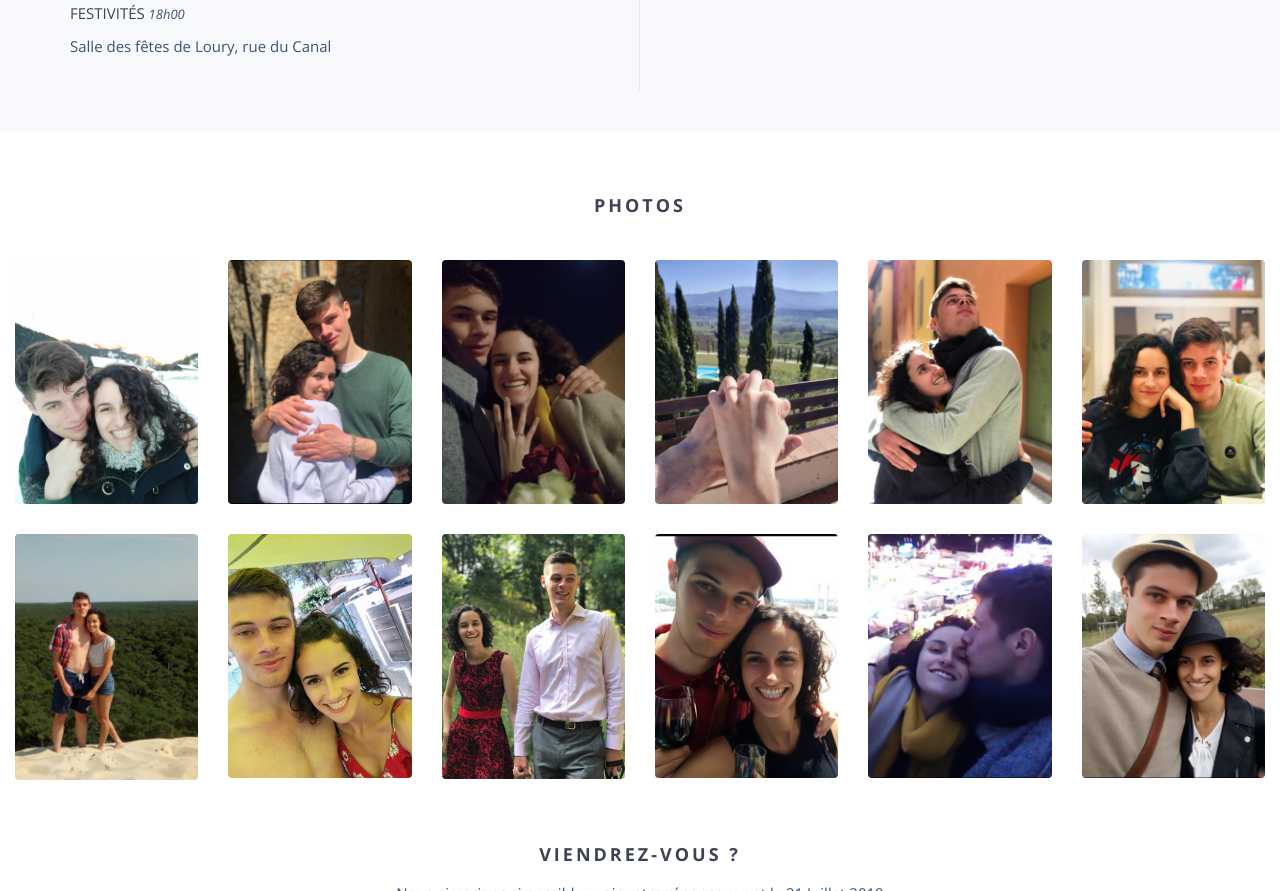
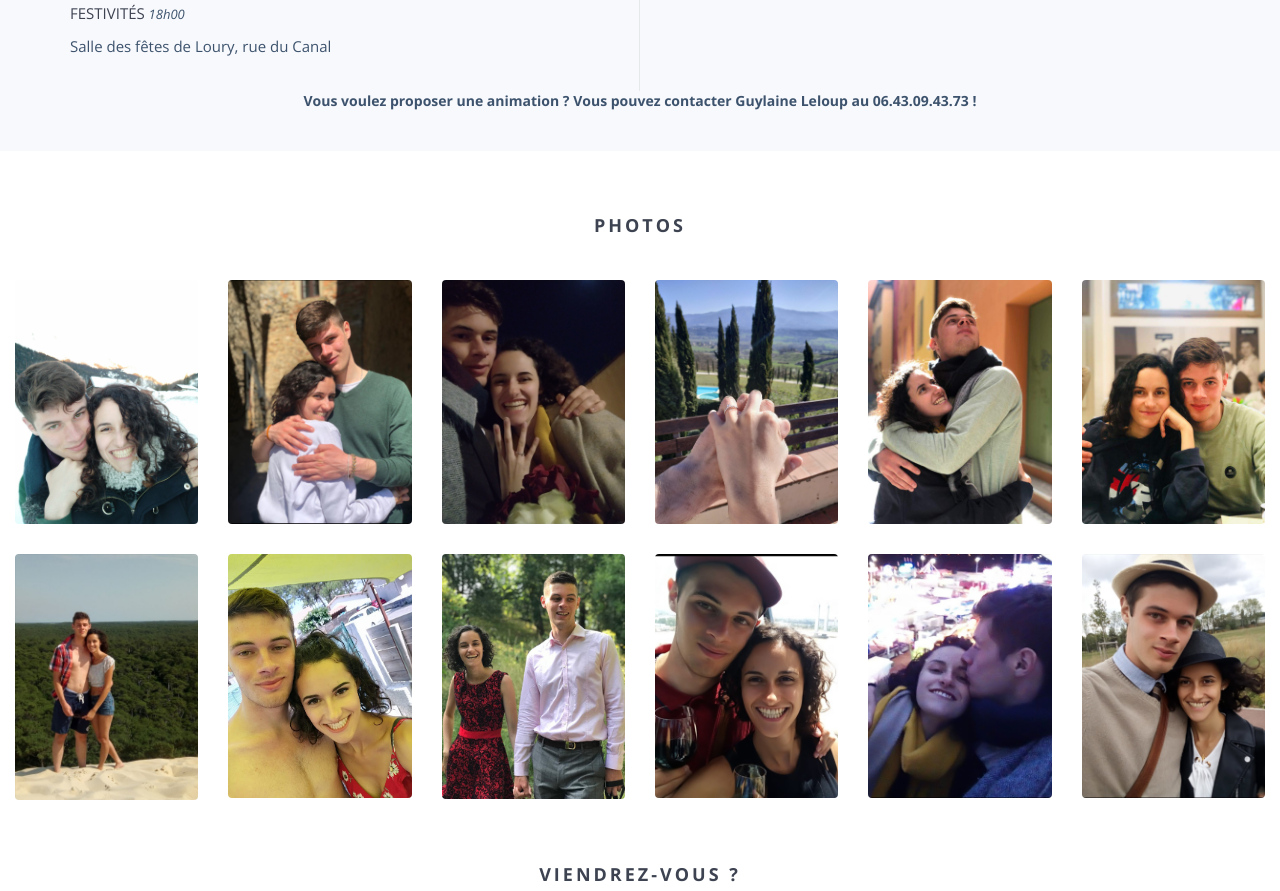
Before and after one commit to abietjean2019/abietjean2019, a website: page index.html in a window 1280 px wide. Shown: the part 1855-2746 px from the top of the page. Drawn offline with nearby package versions, Linux system fonts and the light colour scheme.

Commit message:
Ajout animation contact

```diff
--- a/css/style_jean.css
+++ b/css/style_jean.css
@@ -49,3 +49,8 @@ select {
 #second-photo-row {
    margin-top: 30px;
 }
+
+#center-anim {
+   display:flex;
+   justify-content: center;
+}
--- a/index.html
+++ b/index.html
@@ -183,36 +183,10 @@
                 </div>
             </div>
         </div>
-        <!-- <div class="row section-padding">
-            <div class="col-md-4 col-md-offset-4 text-center">
-                <a class="btn btn-accent btn-small" data-toggle="modal" data-target="#dc-modal">
-                    <!-- <i class="fa fa-barcode"></i>&nbsp;&nbsp;Tenue -->
-                <!-- </a>
-            </div>
-        </div> -->
-        <!--<div class="row">
-            <div class="col-xs-12 section-border section-padding">
-            </div>
-        </div>-->
     </div>
-
-    <!-- <div id="dc-modal" class="modal fade" tabindex="-1" role="dialog">
-        <div class="modal-dialog" role="document">
-            <div class="modal-content">
-                <div class="modal-body">
-                    <button type="button" class="close" data-dismiss="modal" aria-label="Close"><span>&times;</span>
-                    </button>
-                    <h3 class="text-center section-padding">Tenue</h3>
-                    <p>
-                        <strong>Classe</strong>
-                        <br>
-                        Sobre
-                    </p>
-                </div>
-            </div><!-- /.modal-content
-        </div><!-- /.modal-dialog
-    </div>/.modal -->
-
+    <div id="center-anim">
+        <strong>Vous voulez proposer une animation ? Vous pouvez contacter Guylaine Leloup au 06.43.09.43.73 !</strong>
+    </div>
 </section>
 
 <section id="eng-pics" class="section-padding">
@@ -354,14 +328,6 @@
             <div class="col-xs-12 section-border section-padding"></div>
         </div>
     </div>
-    <!--<div class="row">
-        <div class="col-md-12">
-            <div class="diamond floating-logo">
-                <img src="img/sketch-logo.png" alt="Sketch Logo">
-                <div class="ring"></div>
-            </div>
-        </div>
-    </div>-->
 </section>
 
 <section class="rsvp text-center" id="rsvp">
```
Also changed, not shown: Dimanche.html (+3 -0 lines).
